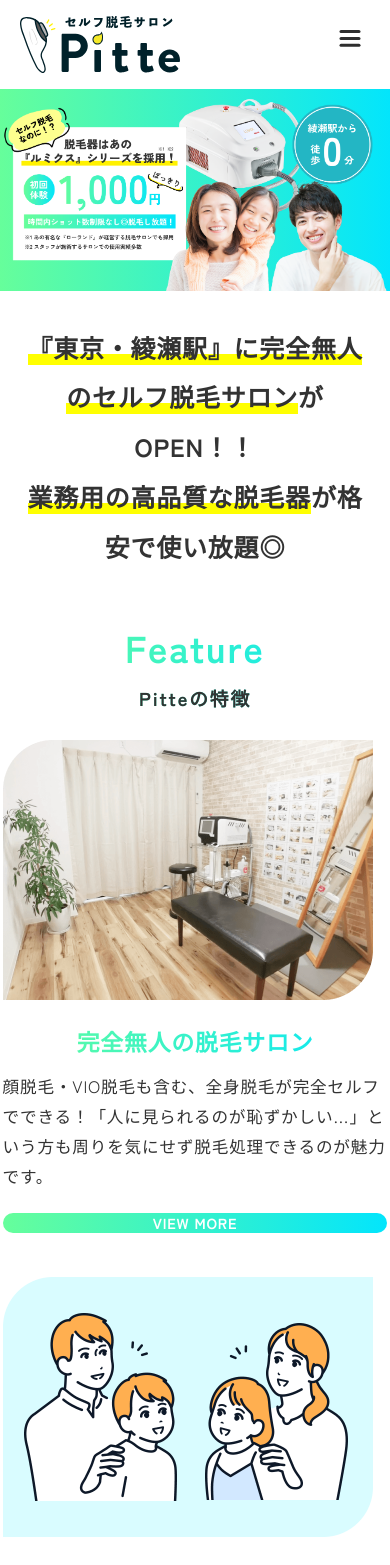
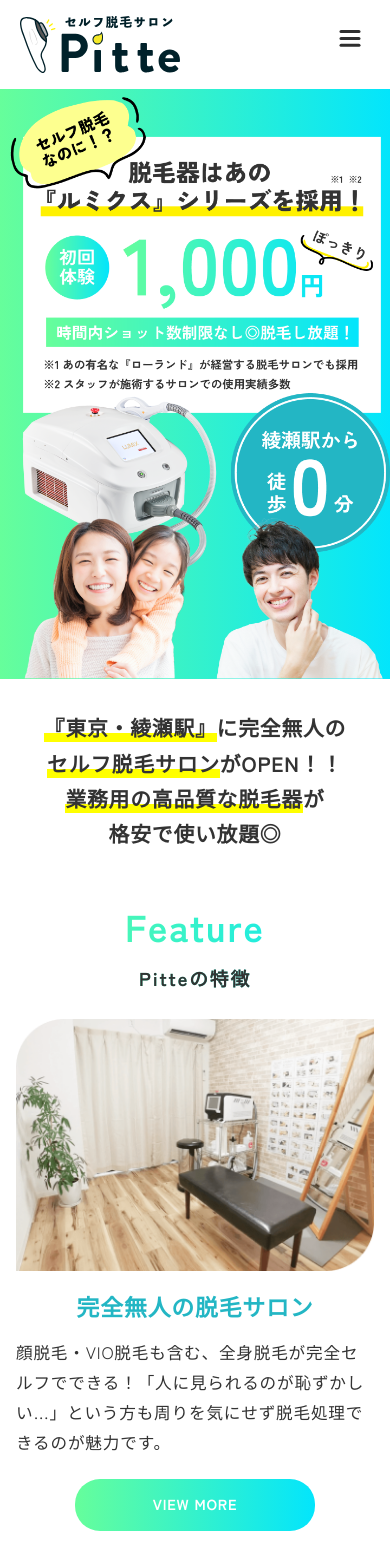
Before and after one commit to h-yabi2/Pitte, a Next.js app: page / in a window 390 px wide. Shown: the top 1565 px of the page. Built offline with nearby package versions, Linux system fonts and the light colour scheme.

Commit message:
Update content structure and style for mobile view.Added window width hook for responsive layout

```diff
--- a/app/components/Contents/index.tsx
+++ b/app/components/Contents/index.tsx
@@ -9,13 +9,14 @@
   return (
     <main className={'px-4'}>
       <h1 className={s.title}>
-        <span className="text-highlight">
-          『東京・綾瀬駅』に完全無人のセルフ脱毛サロン
-        </span>
-        がOPEN！！
+        <span className="text-highlight">『東京・綾瀬駅』</span>
+        に完全無人の
+        <br className="mediaSP" />
+        <span className="text-highlight">セルフ脱毛サロン</span>がOPEN！！
         <br />
         <span className="text-highlight">業務用の高品質な脱毛器</span>
-        が格安で使い放題◎
+        が<br className="mediaSP" />
+        格安で使い放題◎
       </h1>
       <Feature />
       <Price />
--- a/app/components/Contents/styles.module.scss
+++ b/app/components/Contents/styles.module.scss
@@ -2,8 +2,11 @@
 
 .title {
   @include fluidValue1440(margin-top, 80, 30);
-  @include fluidValue1440(font-size, 30, 24);
+  @include fluidValue1440(font-size, 30, 20);
   font-weight: bold;
   text-align: center;
   line-height: 2;
+  @include sp {
+    line-height: 1.7;
+  }
 }
--- a/app/components/Feature/index.tsx
+++ b/app/components/Feature/index.tsx
@@ -1,6 +1,6 @@
 'use client'
 
-import React from 'react'
+import React, { useState, useEffect } from 'react'
 import { motion, Variants } from 'framer-motion'
 import styles from './styles.module.scss'
 const s = styles
@@ -42,9 +42,23 @@
   },
 ]
 
-const itemVariants = (index: number): Variants => {
+const useWindowWidth = () => {
+  const [width, setWidth] = useState(0)
+
+  useEffect(() => {
+    const handleResize = () => setWidth(window.innerWidth)
+    window.addEventListener('resize', handleResize)
+    handleResize()
+    return () => window.removeEventListener('resize', handleResize)
+  }, [])
+
+  return width
+}
+
+const itemVariants = (index: number, width: number): Variants => {
   // index が 3 の場合は 0 にリセット
   const effectiveIndex = index % 3
+  const delay = width > 750 ? effectiveIndex * 0.2 : 0
 
   return {
     offscreen: {
@@ -55,13 +69,15 @@
       opacity: 1,
       y: 0,
       transition: {
-        delay: effectiveIndex * 0.2,
+        delay: delay,
       },
     },
   }
 }
 
 export const Feature: React.FC = () => {
+  const width = useWindowWidth()
+
   return (
     <>
       <Title title="Feature" subTitle="Pitteの特徴" />
@@ -73,7 +89,7 @@
             initial="offscreen"
             whileInView="onscreen"
             viewport={{ once: true, amount: 0.3 }}
-            variants={itemVariants(index)}
+            variants={itemVariants(index, width)}
           >
             <div>
               <Image src={item.img} width={370} height={260} alt="" />
--- a/app/components/Feature/styles.module.scss
+++ b/app/components/Feature/styles.module.scss
@@ -17,15 +17,19 @@
     flex-direction: column;
     justify-content: space-between;
     @include fluidValue1440(width, 370, 370);
+    @include sp {
+      width: 100%;
+    }
   }
 }
 
 .title {
-  @include fluidValue1440(margin-top, 20, 20);
+  @include fluidValue1440(margin-top, 20, 15);
   @include fluidValue1440(margin-bottom, 10, 10);
-  background: linear-gradient(to right, #66fe9b, #03e5fc);
-  background-clip: text;
-  color: transparent;
+  // background: linear-gradient(to right, #66fe9b, #03e5fc);
+  // background-clip: text;
+  // color: transparent;
+  color: #23b6c4;
   @include fluidValue1440(font-size, 24, 22);
   font-weight: bold;
   text-align: center;
@@ -41,16 +45,16 @@
   align-items: center;
   justify-content: center;
   width: 100%;
-  @include fluidValue1440(width, 220, 370);
   margin-top: auto;
   margin-right: auto;
   margin-left: auto;
-  @include fluidValue1440(height, 50, 20);
+  @include fluidValue1440(height, 50, 50);
   border-radius: 25px;
   background: linear-gradient(to right, #66fe9b, #03e5fc);
   color: #fff;
   @include fluidValue1440(font-size, 14, 14);
   font-weight: bold;
+  @include fluidValue1440(width, 220, 230);
 }
 
 // .root {
--- a/app/components/KeyVisual/index.tsx
+++ b/app/components/KeyVisual/index.tsx
@@ -2,14 +2,26 @@
 import Image from 'next/image'
 
 import styles from './styles.module.scss'
-const s = styles;
-
+const s = styles
 
 export const KeyVisual: React.FC = () => {
   return (
     <div className={s.root}>
       <div className={s.inner}>
-        <Image src="/images/kv.png" alt="" width={1287} height={669} className='w-full h-auto' />
+        <Image
+          src="/images/kv.png"
+          alt=""
+          width={1287}
+          height={669}
+          className="w-full h-auto mediaPC"
+        />
+        <Image
+          src="/images/kv_sp.png"
+          alt=""
+          width={720}
+          height={1090}
+          className="w-full h-auto mediaSP"
+        />
       </div>
     </div>
   )
--- a/app/components/KeyVisual/styles.module.scss
+++ b/app/components/KeyVisual/styles.module.scss
@@ -1,13 +1,17 @@
 .root {
-    background: linear-gradient(to right, #66FE9B, #03E5FC);
+  background: linear-gradient(to right, #66fe9b, #03e5fc);
   img {
     max-width: 1287px;
     margin: 0 3px 0 auto;
   }
 }
 
-
 .inner {
   max-width: 1400px;
   margin: auto;
 }
+
+.image {
+  width: 100%;
+  height: auto;
+}
--- a/app/components/Menu/index.tsx
+++ b/app/components/Menu/index.tsx
@@ -15,7 +15,7 @@
     clipPath: `circle(${height * 2 + 200}px at calc(100% - 40px) 40px)`, // 右上から開始
     transition: {
       type: 'spring',
-      stiffness: 35,
+      stiffness: 25,
       restDelta: 2,
     },
   }),
--- a/app/globals.scss
+++ b/app/globals.scss
@@ -1,3 +1,6 @@
+// _mixin をインポート
+@use 'app/_mixin' as *;
+
 @tailwind base;
 @tailwind components;
 @tailwind utilities;
@@ -5,6 +8,19 @@
 @layer utilities {
   .text-balance {
     text-wrap: balance;
+  }
+}
+
+.mediaPC {
+  @include sp {
+    display: none;
+  }
+}
+
+.mediaSP {
+  display: none;
+  @include sp {
+    display: block;
   }
 }
 
```
Also changed, not shown: public/images/kv_sp.png (added). Lines whose indentation alone changed are shown as unchanged.
